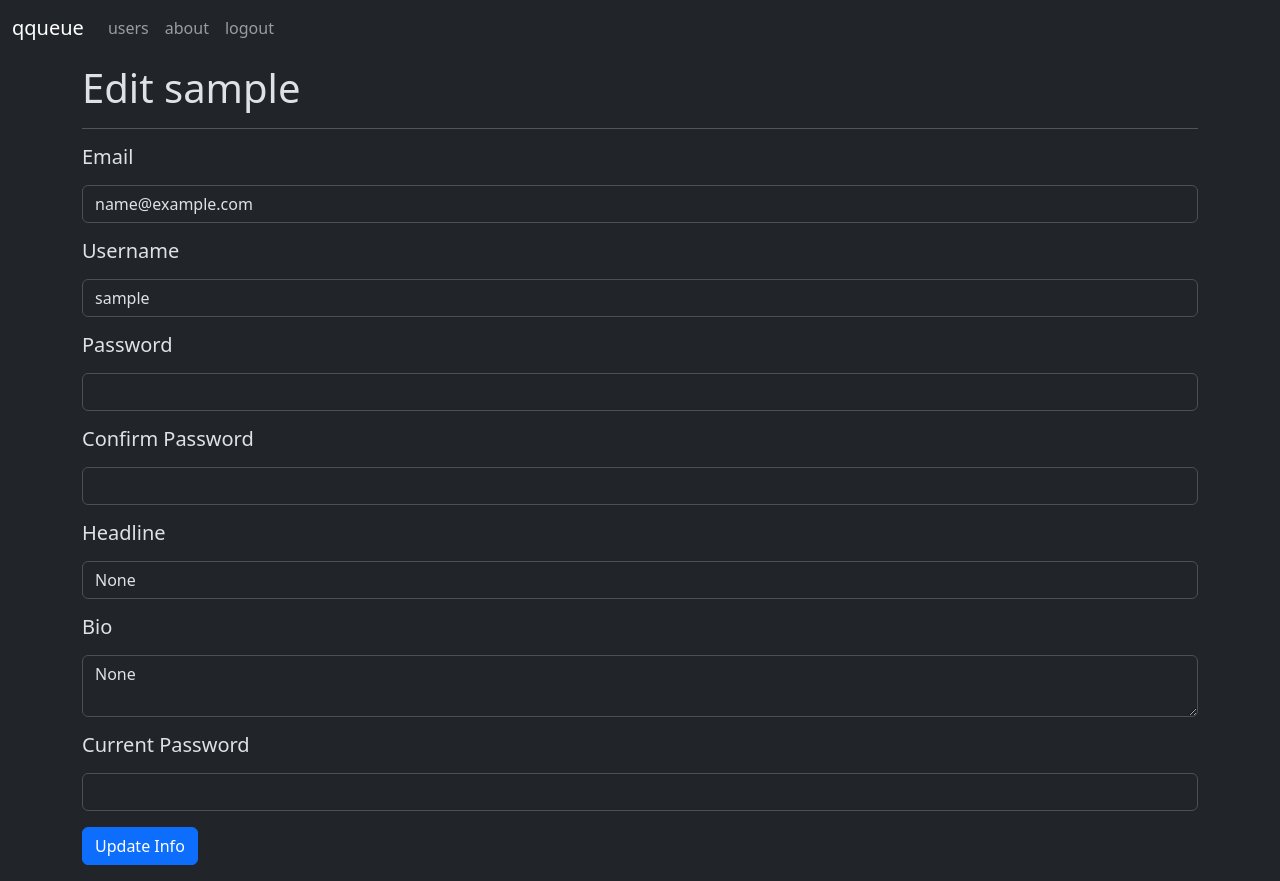
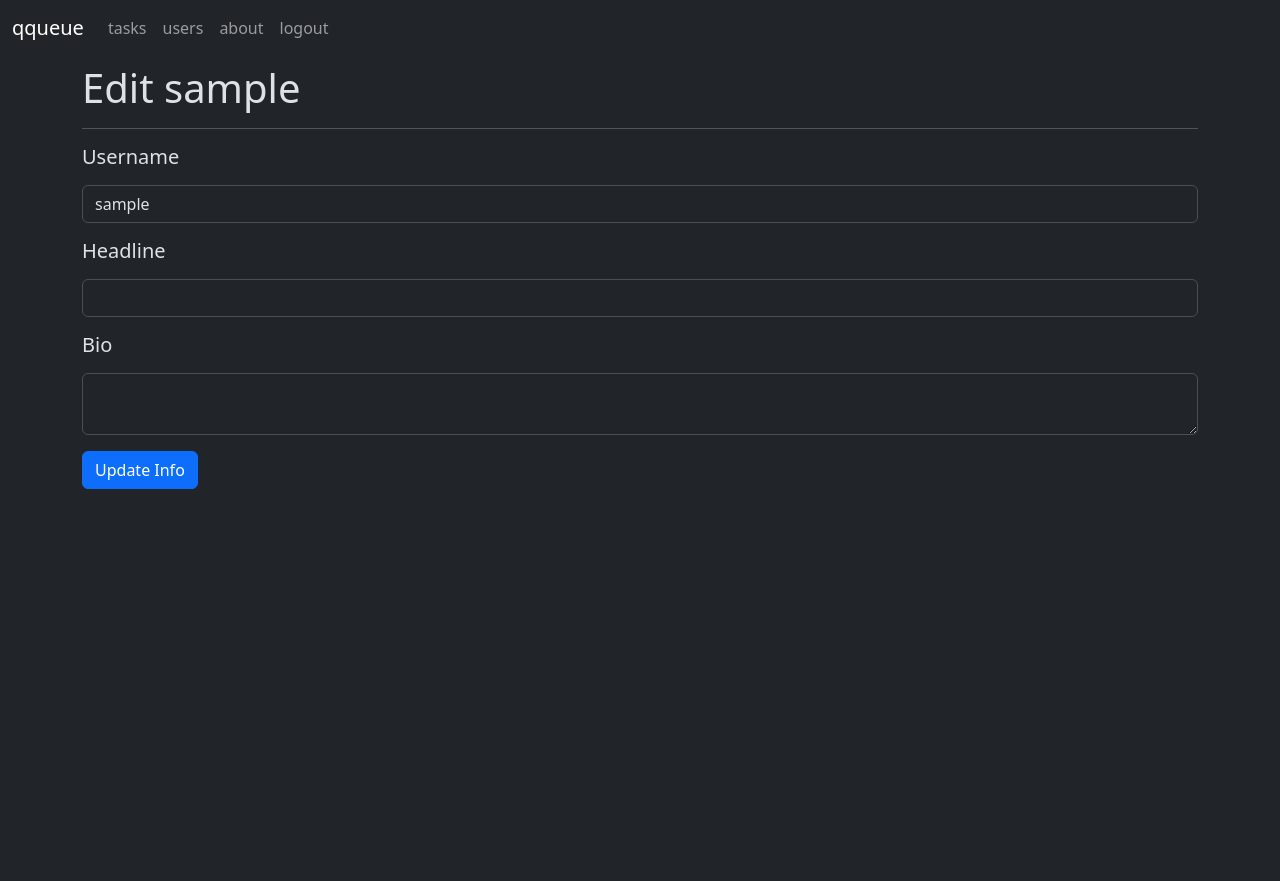
Before and after one commit to whitgroves/q3, a Flask app: page /users/edit in a window 1280 px wide. After the commit the page ends 489 px from the top, so only its background shows below. Run offline with Flask 3, Linux system fonts and the light colour scheme; the visitor is signed in with stand-in values (Sample User, id 1).

Commit message:
revised task, user tests + move credential update to separate page

```diff
--- a/qqueue/forms.py
+++ b/qqueue/forms.py
@@ -26,13 +26,13 @@ class LoginForm(FlaskForm):
 
 # user
 class UserForm(FlaskForm):
-    email = EmailField('Email', validators=[Length(max=64)])
+    # email = EmailField('Email', validators=[Length(max=64)])
     username = StringField('Username', validators=[Length(max=32)])
-    password = PasswordField('Password', validators=[Length(max=128)])
-    confirm_password = PasswordField('Confirm Password', validators=[Length(max=128)])
+    # password = PasswordField('Password', validators=[Length(max=128)])
+    # confirm_password = PasswordField('Confirm Password', validators=[Length(max=128)])
     headline = StringField('Headline', validators=[Length(max=256)])
     bio = TextAreaField('Bio')
-    current_password = PasswordField('Current Password', validators=input_required(128))
+    # current_password = PasswordField('Current Password', validators=input_required(128))
 
 
 # task
--- a/qqueue/routes/tasks.py
+++ b/qqueue/routes/tasks.py
@@ -22,10 +22,12 @@ def index() -> Response:
         data['summaries'] = [task.summary for task in tasks[:5]]
     return render_template('tasks/index.html', **data)
 
-def get_task(task_id:int) -> Response:
+@blueprint.route('/tasks/new')
+@login_required
+def new_task() -> Response:
     pass
 
-def new_task(task_id:int) -> Response:
+def get_task(task_id:int) -> Response:
     pass
 
 def edit_task(task_id:int) -> Response:
--- a/qqueue/routes/users.py
+++ b/qqueue/routes/users.py
@@ -14,12 +14,21 @@ from qqueue.extensions import database
 
 blueprint = Blueprint('users', __name__)
 
+def display_format(user:User) -> User:
+    '''
+    Helper that modifies `User` fields to display expected values, instead of
+    converting values like `None` to "None".
+    '''
+    user.headline = user.headline or ''
+    user.bio = user.bio or ''
+    return user
+
 @blueprint.route('/')
 def index() -> Response:
     data = dict()
     users = User.query.all()
     if current_user.is_authenticated:
-        data['users'] = users
+        data['users'] = [display_format(user) for user in users]
     else:
         data['user_count'] = len(users)
     return render_template('users/index.html', **data)
@@ -29,7 +38,7 @@ def get_user(user_id:int) -> Response:
     data = dict()
     user = database.session.get(User, user_id)
     if current_user.is_authenticated:
-        data['user'] = user
+        data['user'] = display_format(user)
     else:
         data['has_requests'] = len(user.requests) > 0
         data['has_orders'] = len(user.orders) > 0
@@ -43,34 +52,36 @@ def edit_user() -> Response:
     form = UserForm()
     match request.method:
         case 'GET':
-            return render_template('users/edit.html', user=user, form=form)
+            return render_template('users/edit.html',
+                                   user=display_format(user),
+                                   form=form)
         case 'POST':
-            email = form.email.data or user.email
-            username = form.username.data or user.username
-            password = form.password.data
-            confirm_password = form.confirm_password.data
-            headline = form.headline.data or user.headline
-            bio = form.bio.data or user.bio
-            current_password = form.current_password.data
+            # email = form.email.data.strip() or user.email
+            username = (form.username.data or user.username).strip()
+            # password = form.password.data.strip()
+            # confirm_password = form.confirm_password.data.strip()
+            headline = (form.headline.data or user.headline).strip()
+            bio = (form.bio.data or user.bio).strip()
+            # current_password = form.current_password.data.strip()
             errors = False
-            if not check_password_hash(user.password, current_password):
-                flash('Current password is incorrect.')
-                errors = True
-            elif password != confirm_password:
-                flash('Passwords do not match.')
-                errors = True
-            elif len(User.query.filter_by(email=email).all()) >\
-                int(user.email == email): # change = false = 0 = no matches
-                flash('Email already registered to another user.')
-                errors = True
-            elif len(User.query.filter_by(username=username).all()) >\
+            # if not check_password_hash(user.password, current_password):
+            #     flash('Current password is incorrect.')
+            #     errors = True
+            # elif password != confirm_password:
+            #     flash('Passwords do not match.')
+            #     errors = True
+            # elif len(User.query.filter_by(email=email).all()) >\
+            #     int(user.email == email): # change = false = 0 = no matches
+            #     flash('Email already registered to another user.')
+            #     errors = True
+            if len(User.query.filter_by(username=username).all()) >\
                 int(user.username == username):
                 flash('Requested username is already taken.')
                 errors = True
             if not errors and form.validate_on_submit():
-                user.email = email
+                # user.email = email
                 user.username = username
-                if password is not None: user.password = generate_password_hash(password=password)
+                # if password is not None: user.password = generate_password_hash(password=password)
                 user.headline = headline
                 user.bio = bio
                 database.session.add(user)
--- a/qqueue/templates/base.html
+++ b/qqueue/templates/base.html
@@ -24,6 +24,9 @@
         </button>
         <div class="collapse navbar-collapse" id="navbarNav">
             <ul class="navbar-nav">
+                <li class="nav-item">
+                    <a class="nav-link" href="{{ url_for('tasks.index') }}">tasks</a>
+                </li>
                 <li class="nav-item">
                     <a class="nav-link" href="{{ url_for('users.index') }}">users</a>
                 </li>
--- a/qqueue/templates/users/edit.html
+++ b/qqueue/templates/users/edit.html
@@ -6,17 +6,8 @@
     <form method="post">
         {{ form.csrf_token }}
 
-        <h5>{{ form.email.label(class='form-label') }}</h5>
-        <p>{{ form.email(class='form-control', size=64, value=user.email) }}</p>
-
         <h5>{{ form.username.label(class='form-label') }}</h5>
         <p>{{ form.username(class='form-control', size=32, value=user.username) }}</p>
-
-        <h5>{{ form.password.label(class='form-label') }}</h5>
-        <p>{{ form.password(class='form-control', size=128) }}</p>
-
-        <h5>{{ form.confirm_password.label(class='form-label') }}</h5>
-        <p>{{ form.confirm_password(class='form-control', size=128) }}</p>
 
         <h5>{{ form.headline.label(class='form-label') }}</h5>
         <p>{{ form.headline(class='form-control', size=256, value=user.headline) }}</p>
@@ -25,9 +16,6 @@
         <p><textarea class='form-control' id='bio' name='bio'>{{ user.bio }}</textarea></p>
         {# ^ https://stackoverflow.com/a/53126855/3178898 #}
 
-        <h5>{{ form.current_password.label(class='form-label') }}</h5>
-        <p>{{ form.current_password(class='form-control', size=128) }}</p>
-
         <p><button type="submit" class="btn btn-primary">Update Info</button></p>
     </form>
 {% endblock %}
```
Also changed, not shown: qqueue/templates/tasks/index.html (+13 -1 lines), qqueue/templates/users/credentials.html (added, +23 -0 lines), tests/test_tasks.py (+74 -9 lines), tests/test_users.py (+35 -33 lines).
